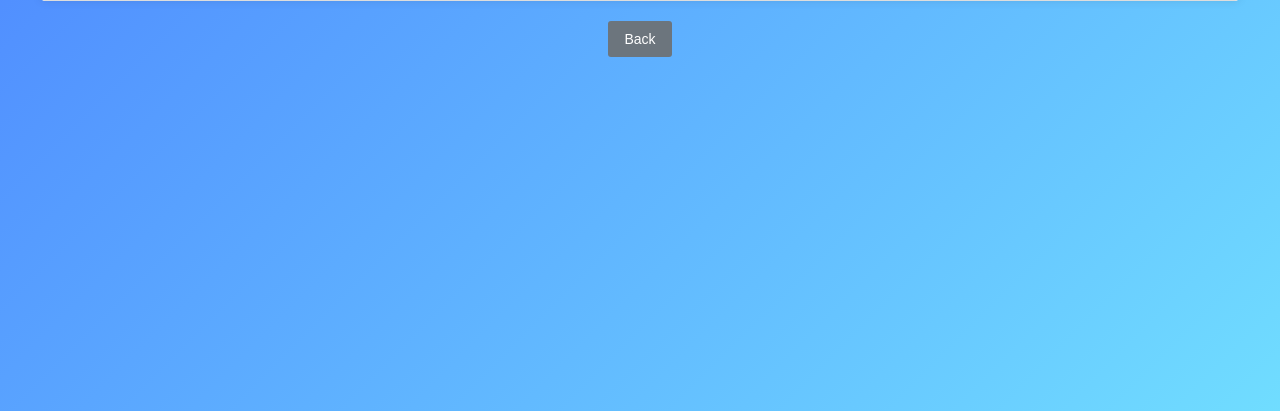
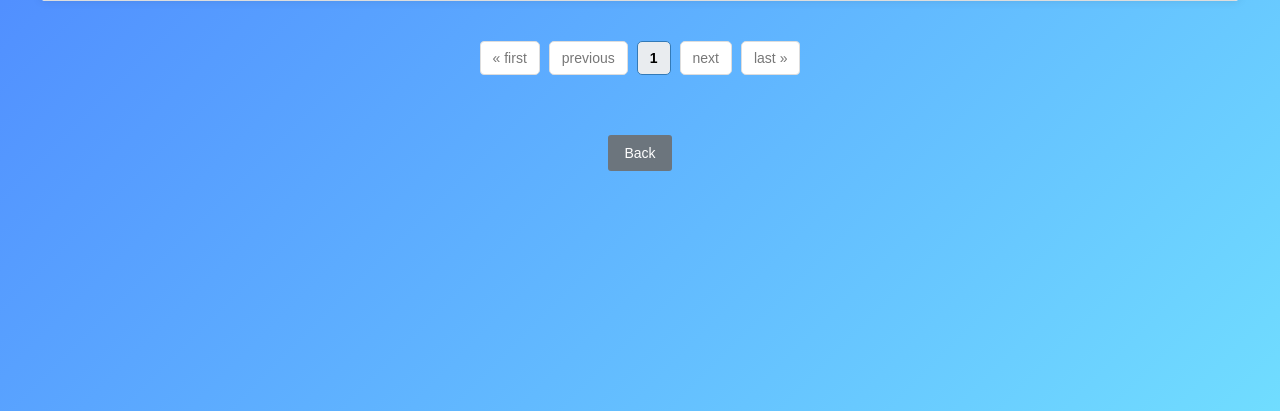
Before and after one commit to PSGSudalai/Canteen_QR, a Django app: page /staff_list/ in a window 1280 px wide. Shown: the part 274-685 px from the top of the page. Run offline with Django 5.2, Linux system fonts and the light colour scheme; the visitor is signed in with stand-in values (Sample User, id 1); data comes from the database, SQL or seed files in the repository; some libraries are stand-ins or nearby versions.

Commit message:
pagination

```diff
--- a/BASE/templates/website/staff_list.html
+++ b/BASE/templates/website/staff_list.html
@@ -3,8 +3,7 @@
 <head>
     <meta charset="UTF-8">
     <meta name="viewport" content="width=device-width, initial-scale=1.0">
-        <!-- Bootstrap CSS -->
-        <link rel="stylesheet" href="https://maxcdn.bootstrapcdn.com/bootstrap/3.4.1/css/bootstrap.min.css">
+    <link rel="stylesheet" href="https://maxcdn.bootstrapcdn.com/bootstrap/3.4.1/css/bootstrap.min.css">
     <title>Staff List</title>
     <style>
         body {
@@ -16,7 +15,7 @@
             display: flex;
             flex-direction: column;
             align-items: center;
-            height:100vh;
+            height: 100vh;
         }
 
         h1 {
@@ -26,14 +25,13 @@
 
         .table-container {
             width: 100%;
-
             max-width: 1200px;
             overflow-x: auto;
             background-color: white;
             border-radius: 5px;
             box-shadow: 0 0 10px rgba(0, 0, 0, 0.1);
             margin-top: 20px;
-            max-height: 400px; /* Limiting max height for scroll */
+            max-height: 400px;
         }
 
         table {
@@ -58,20 +56,8 @@
         }
 
         tr:hover {
-            background-color: #d6d6d6; /* Slightly darker shade */
+            background-color: #d6d6d6;
         }
-        /* .edit_link{
-            background-color: #ec0c0c;
-            color: white;
-            border: none;
-            padding: 8px 16px;
-            cursor: pointer;
-            border-radius: 3px;
-            text-decoration: none;
-            display: block;
-            margin-top: 20px;
-            text-align: center;
-        } */
 
         .back-link {
             background-color: #6c757d;
@@ -118,11 +104,43 @@
             background-color: #0056b3;
         }
 
-        a{
+        .pagination {
+            display: flex;
+            justify-content: center;
+            margin-top: 20px;
+        }
+
+        .pagination li {
+            display: inline;
+            margin: 0 5px;
+        }
+
+        .pagination a, .pagination span {
+            color: #007bff;
+            text-decoration: none;
+            padding: 10px 15px;
+            border-radius: 5px;
+            transition: background-color 0.3s ease, color 0.3s ease;
+        }
+
+        .pagination a:hover, .pagination span:hover {
+            background-color: #007bff;
+            color: #fff;
+        }
+
+        .pagination .active span {
+            font-weight: bold;
+            color: #000;
+            background-color: #e9ecef;
+            border-radius: 5px;
+        }
+
+        a {
             font-style: normal;
             color: white;
         }
-        a:hover{
+
+        a:hover {
             font-style: normal;
             color: white;
         }
@@ -166,6 +184,27 @@
             </tbody>
         </table>
     </div>
+    <div class="pagination">
+        <ul class="pagination">
+            {% if users.has_previous %}
+                <li><a href="?page=1">&laquo; first</a></li>
+                <li><a href="?page={{ users.previous_page_number }}">previous</a></li>
+            {% else %}
+                <li class="disabled"><span>&laquo; first</span></li>
+                <li class="disabled"><span>previous</span></li>
+            {% endif %}
+
+            <li class="active"><span>{{ users.number }}</span></li>
+
+            {% if users.has_next %}
+                <li><a href="?page={{ users.next_page_number }}">next</a></li>
+                <li><a href="?page={{ users.paginator.num_pages }}">last &raquo;</a></li>
+            {% else %}
+                <li class="disabled"><span>next</span></li>
+                <li class="disabled"><span>last &raquo;</span></li>
+            {% endif %}
+        </ul>
+    </div>
     <a href="{% url 'canteen_item_list' %}" class="back-link">Back</a>
 </body>
 </html>
--- a/BASE/views/previous_order.py
+++ b/BASE/views/previous_order.py
@@ -8,6 +8,7 @@ from django.utils.dateparse import parse_date
 class PreviousOrdersListView(LoginRequiredMixin, ListView):
     model = PreviousOrders
     template_name = "website/previous_orders_list.html"
+    paginate_by = 15
 
     def get_queryset(self):
         queryset = (
--- a/BASE/views/user_list.py
+++ b/BASE/views/user_list.py
@@ -3,6 +3,7 @@ from django.contrib.auth.decorators import login_required
 from BASE.models import CustomUser
 from django.db.models import Q
 from django.utils.dateparse import parse_date
+from django.core.paginator import Paginator
 
 
 @login_required
@@ -10,6 +11,7 @@ def staff_list(request):
     query = request.GET.get("q", "")
     start_date = request.GET.get("start_date")
     end_date = request.GET.get("end_date")
+    page_number = request.GET.get("page", 1)
 
     if request.user.is_admin:
         users = CustomUser.objects.filter(is_staff=True).filter(
@@ -25,11 +27,14 @@ def staff_list(request):
     else:
         users = CustomUser.objects.none()
 
+    paginator = Paginator(users, 15)
+    paginated_users = paginator.get_page(page_number)
+
     return render(
         request,
         "website/staff_list.html",
         {
-            "users": users,
+            "users": paginated_users,
             "query": query,
             "start_date": start_date,
             "end_date": end_date,
@@ -42,6 +47,7 @@ def student_list(request):
     query = request.GET.get("q", "")
     start_date = request.GET.get("start_date")
     end_date = request.GET.get("end_date")
+    page_number = request.GET.get("page", 1)
 
     if request.user.is_admin:
         users = CustomUser.objects.filter(is_staff=False, is_archieved=False).filter(
@@ -57,16 +63,20 @@ def student_list(request):
     else:
         users = CustomUser.objects.none()
 
+    paginator = Paginator(users, 15)
+    paginated_users = paginator.get_page(page_number)
+
     return render(
         request,
         "website/student_list.html",
         {
-            "users": users,
+            "users": paginated_users,
             "query": query,
             "start_date": start_date,
             "end_date": end_date,
         },
     )
+
 
 
 @login_required
```
Also changed, not shown: BASE/templates/website/previous_orders_list.html (+53 -0 lines), BASE/templates/website/student_list.html (+52 -0 lines).
